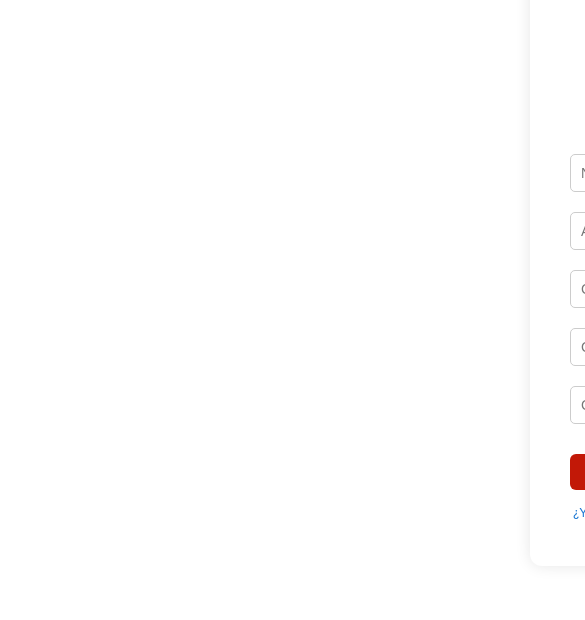
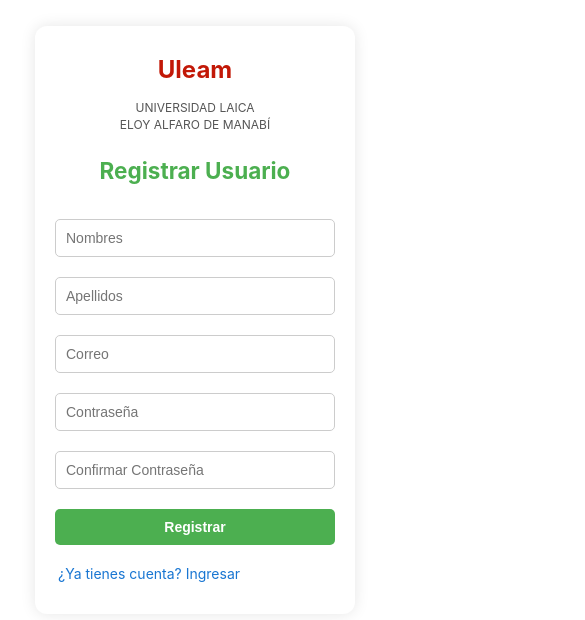
Before and after one commit to Marcwos/vue-AsistenciasU, a Vue app: page /register in a window 390 px wide. Shown: the part 102-722 px from the top of the page, 585 px wide, since content can reach past the window. Built offline with nearby package versions, Linux system fonts and the light colour scheme.

Commit message:
Resposive register

```diff
--- a/src/components/FormRegister.vue
+++ b/src/components/FormRegister.vue
@@ -10,7 +10,7 @@
       <form @submit.prevent="register">
         <input type="text" v-model="Nombres" placeholder="Nombres" required />
         <input type="text" v-model="Apellidos" placeholder="Apellidos" required />
-        <input type="text" v-model="correo" placeholder="Correo" required />
+        <input type="email" v-model="correo" placeholder="Correo" required />
         <input type="password" v-model="clave" placeholder="Contraseña" required />
         <input type="password" v-model="confirmarClave" placeholder="Confirmar Contraseña" required />
         <button type="submit">Registrar</button><br />
@@ -57,12 +57,15 @@
 </script>
 
 <style scoped>
-
-/* ------------------ REGISTER ------------------ */
+/* ------------------ RESPONSIVE REGISTER ------------------ */
 .login-container {
-  display: absolute;
-  margin-left: 430px;
-  width: 600px;
+  display: flex;
+  justify-content: center;
+  align-items: center;
+  min-height: 100vh;
+  padding: 20px;
+  box-sizing: border-box;
+  width: 100%;
 }
 
 .login-box {
@@ -73,7 +76,8 @@
   text-align: center;
   width: 100%;
   max-width: 400px;
-  margin: 60px auto;
+  margin: 0 auto;
+  box-sizing: border-box;
 }
 
 .login-box form {
@@ -84,6 +88,7 @@
   color: #c21807;
   font-size: 32px;
   font-weight: bold;
+  margin-bottom: 10px;
 }
 
 .uleam-sub {
@@ -93,26 +98,110 @@
   color: #555;
 }
 
-.register-box h2 {
+.login-box h2 {
   margin-bottom: 20px;
-  color: #1976d2;
+  color: #4CAF50;
 }
 
 .login-box input {
   width: 100%;
   margin: 10px 0;
-  padding: 10px;
+  padding: 12px;
   border: 1px solid #ccc;
   border-radius: 5px;
   box-sizing: border-box;
+  font-size: 16px;
+}
+
+.login-box button {
+  width: 100%;
+  padding: 12px;
+  background-color: #4CAF50;
+  color: white;
+  border: none;
+  border-radius: 5px;
+  font-size: 16px;
+  cursor: pointer;
+  margin-top: 10px;
+  transition: background-color 0.3s;
+}
+
+.login-box button:hover {
+  background-color: #45a049;
 }
 
 .login-box .volver {
   display: inline-block;
-  margin-top: 10px;
+  margin-top: 15px;
   color: #1976d2;
   text-decoration: none;
   cursor: pointer;
-  font-size: 12px;
+  font-size: 14px;
+}
+
+.login-box .volver:hover {
+  text-decoration: underline;
+}
+
+/* Responsive breakpoints */
+@media (max-width: 768px) {
+  .login-container {
+    padding: 15px;
+  }
+
+  .login-box {
+    padding: 30px 25px;
+    max-width: 350px;
+  }
+
+  .uleam-logo {
+    font-size: 28px;
+  }
+
+  .uleam-sub {
+    font-size: 13px;
+  }
+}
+
+@media (max-width: 480px) {
+  .login-container {
+    padding: 10px;
+  }
+
+  .login-box {
+    padding: 25px 20px;
+    max-width: 320px;
+  }
+
+  .uleam-logo {
+    font-size: 24px;
+  }
+
+  .uleam-sub {
+    font-size: 12px;
+  }
+
+  .login-box input,
+  .login-box button {
+    padding: 10px;
+    font-size: 14px;
+  }
+}
+
+@media (max-width: 360px) {
+  .login-box {
+    padding: 20px 15px;
+    max-width: 300px;
+  }
+
+  .uleam-logo {
+    font-size: 22px;
+  }
+
+  .login-box input,
+  .login-box button {
+    padding: 8px;
+    font-size: 14px;
+  }
 }
 </style>
```
